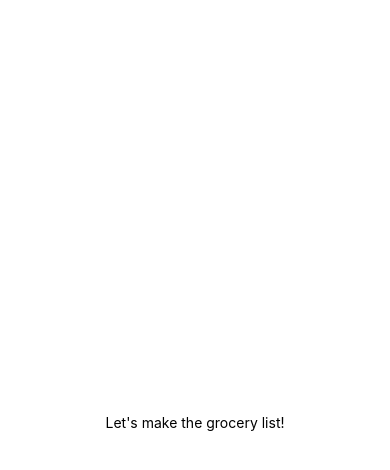
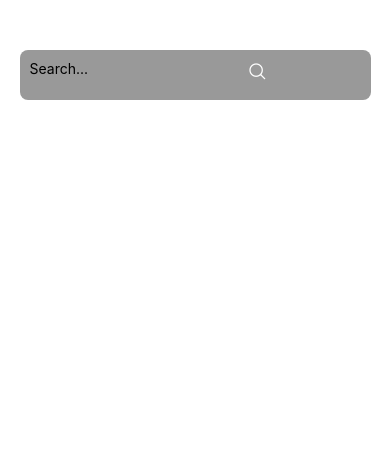
Before and after one commit to anjanasainju/Senior-Design-Team-10, a React Native app in the folder my-app/: screen / in a window 390 px wide. Shown: the top 470 px of the page. Built offline with nearby package versions, Linux system fonts and the light colour scheme.

Commit message:
added search bar

```diff
--- a/my-app/App.js
+++ b/my-app/App.js
@@ -1,20 +1,44 @@
 import { StatusBar } from 'expo-status-bar';
-import { StyleSheet, Text, View } from 'react-native';
+import { Ionicons } from "@expo/vector-icons";
+import { ScrollView, StyleSheet, Text, TextInput, View } from 'react-native';
 
 export default function App() {
   return (
-    <View style={styles.container}>
-      <Text>Let's make the grocery list!</Text>
+    <View style={styles.background}>
+      <View style={styles.searchbar}>
+        <View>
+        <TextInput
+          placeholder ="Search..."
+        />
+        </View>
+        <Ionicons name="search-outline" size={20} color={"#fff"} justify />
+
+
+
+      <ScrollView>
+
+      </ScrollView>
       <StatusBar style="auto" />
+      </View>
     </View>
   );
 }
 
 const styles = StyleSheet.create({
-  container: {
+  background: {
     flex: 1,
     backgroundColor: '#fff',
     alignItems: 'center',
-    justifyContent: 'center',
+    // justifyContent: 'center',
+  },
+  searchbar: {
+    flexDirection:'row',
+    backgroundColor: "#999",
+    padding: 10,
+    height: 50,
+    width: "90%",
+    borderRadius: 8,
+    marginBottom: 15,
+    marginTop: 50,
   },
 });
```
